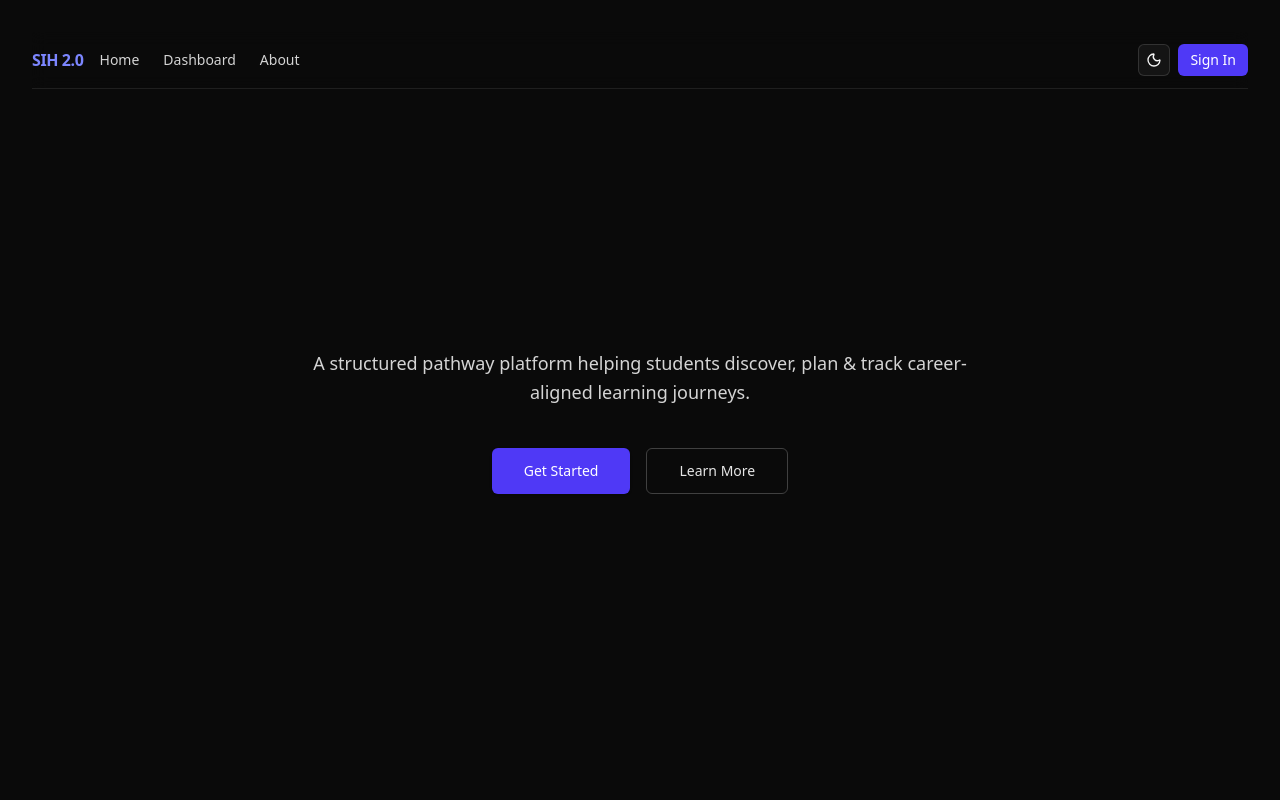
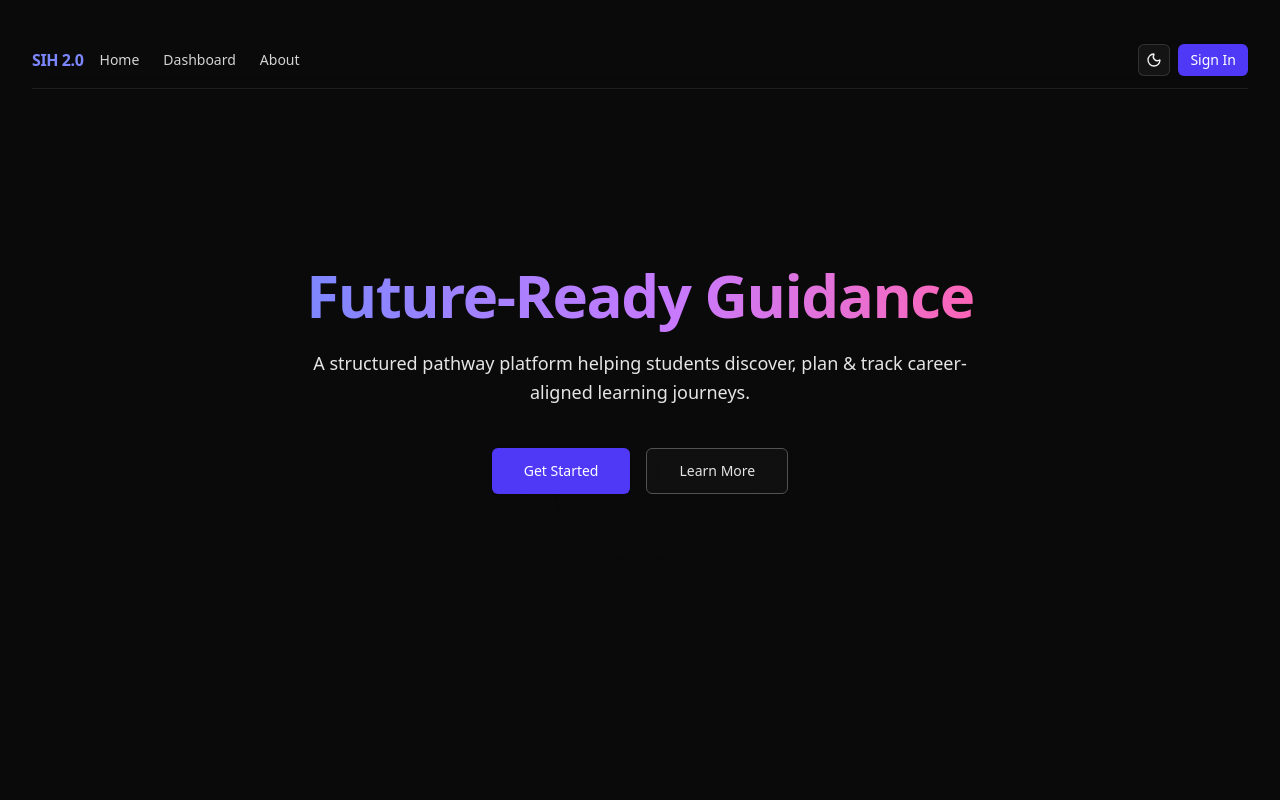
Before and after one commit to khushveer007/SIH-2.0, a React (Vite) app in the folder frontend/: page / in a window 1280 px wide. Shown: the top 800 px of the page. Built offline with nearby package versions, Linux system fonts and the light colour scheme.

Commit message:
feat: update Hero component styles and remove TextAnimate; enhance Ripple effect visibility

```diff
--- a/frontend/src/components/landing/Hero.tsx
+++ b/frontend/src/components/landing/Hero.tsx
@@ -2,7 +2,6 @@ import { motion, useReducedMotion } from 'framer-motion';
 import { fadeInUp, staggerContainer, scaleIn } from './variants';
 import { RetroGrid } from '../ui/retro-grid';
 import { Ripple } from '../ui/ripple';
-import { TextAnimate } from '../ui/text-animate';
 
 export const Hero: React.FC = () => {
   const reduceMotion = useReducedMotion();
@@ -11,8 +10,8 @@ export const Hero: React.FC = () => {
     <section id="hero" className="relative py-24 md:py-32 overflow-hidden">
       {/* Magic UI Retro Grid Background */}
       {!reduceMotion && <RetroGrid className="-z-10" opacity={0.35} cellSize={70} angle={70} darkLineColor="rgba(255,255,255,0.08)" lightLineColor="rgba(0,0,0,0.2)" />}
-      {/* Soft radial overlay */}
-      <div aria-hidden className="pointer-events-none absolute inset-0 -z-10 bg-[radial-gradient(circle_at_center,rgba(99,102,241,0.18),transparent_65%)]" />
+      {/* Soft radial overlay - lighter to show ripple */}
+      <div aria-hidden className="pointer-events-none absolute inset-0 -z-10 bg-[radial-gradient(circle_at_center,rgba(99,102,241,0.08),transparent_70%)]" />
       <motion.div
         variants={staggerContainer(0.18)}
         initial={reduceMotion ? undefined : 'hidden'}
@@ -20,29 +19,31 @@ export const Hero: React.FC = () => {
         className="relative container max-w-5xl mx-auto text-center px-6"
       >
         <motion.div variants={fadeInUp}>
-          <TextAnimate
-            as="h1"
-            animation={reduceMotion ? 'fadeIn' : 'blurInUp'}
-            by="word"
-            className="text-4xl md:text-6xl font-extrabold tracking-tight bg-gradient-to-r from-indigo-300 via-purple-300 to-pink-300 bg-clip-text text-transparent"
-          >
-            Future-Ready Guidance
-          </TextAnimate>
+          <h1 className="text-4xl md:text-6xl font-extrabold tracking-tight text-white mb-4">
+            <span className="bg-gradient-to-r from-indigo-400 via-purple-400 to-pink-400 bg-clip-text text-transparent">
+              Future-Ready Guidance
+            </span>
+          </h1>
         </motion.div>
-        <motion.p variants={fadeInUp} className="mt-6 text-neutral-300 md:text-lg leading-relaxed max-w-2xl mx-auto">
+        <motion.p variants={fadeInUp} className="mt-6 text-lg text-neutral-200 leading-relaxed max-w-2xl mx-auto">
           A structured pathway platform helping students discover, plan & track career-aligned learning journeys.
         </motion.p>
         <motion.div variants={scaleIn} className="mt-10 flex flex-col sm:flex-row gap-4 justify-center relative">
-          {!reduceMotion && <Ripple className="-z-10" mainCircleSize={240} />}
+          {/* Ripple positioned behind everything but visible */}
+          {!reduceMotion && (
+            <div className="absolute inset-0 flex items-center justify-center pointer-events-none">
+              <Ripple className="opacity-80" mainCircleSize={200} mainCircleOpacity={0.35} />
+            </div>
+          )}
           <a
             href="#get-started"
-            className="inline-flex items-center justify-center rounded-md bg-indigo-600 px-8 py-3 text-sm font-medium text-white shadow hover:bg-indigo-500 focus-visible:outline-none focus-visible:ring-2 focus-visible:ring-indigo-400 transition-colors"
+            className="relative z-10 inline-flex items-center justify-center rounded-md bg-indigo-600 px-8 py-3 text-sm font-medium text-white shadow hover:bg-indigo-500 focus-visible:outline-none focus-visible:ring-2 focus-visible:ring-indigo-400 transition-colors"
           >
             Get Started
           </a>
           <a
             href="#how-it-works"
-            className="inline-flex items-center justify-center rounded-md border border-neutral-700 px-8 py-3 text-sm font-medium text-neutral-200 hover:bg-neutral-800 focus-visible:outline-none focus-visible:ring-2 focus-visible:ring-indigo-400 transition-colors backdrop-blur-sm/30"
+            className="relative z-10 inline-flex items-center justify-center rounded-md border border-neutral-600 bg-neutral-900/50 px-8 py-3 text-sm font-medium text-neutral-200 hover:bg-neutral-800/70 focus-visible:outline-none focus-visible:ring-2 focus-visible:ring-indigo-400 transition-colors backdrop-blur-sm"
           >
             Learn More
           </a>
--- a/frontend/src/components/ui/ripple.tsx
+++ b/frontend/src/components/ui/ripple.tsx
@@ -18,7 +18,7 @@ export const Ripple = React.memo(function Ripple({
   return (
     <div
       className={cn(
-        "pointer-events-none absolute inset-0 select-none [mask-image:linear-gradient(to_bottom,white,transparent)]",
+        "pointer-events-none absolute inset-0 select-none",
         className
       )}
       {...props}
@@ -30,15 +30,13 @@ export const Ripple = React.memo(function Ripple({
         return (
           <div
             key={i}
-            className="absolute animate-ripple rounded-full border bg-foreground/25 shadow-xl"
+            className="absolute animate-ripple rounded-full border border-indigo-400/50 bg-indigo-400/15 shadow-xl"
             style={
               {
                 width: `${size}px`,
                 height: `${size}px`,
                 opacity,
                 animationDelay,
-                borderWidth: "1px",
-                borderColor: `var(--foreground)` as any,
                 top: "50%",
                 left: "50%",
                 transform: "translate(-50%, -50%) scale(1)"
--- a/frontend/src/components/ui/text-animate.tsx
+++ b/frontend/src/components/ui/text-animate.tsx
@@ -2,7 +2,8 @@
 // Adapted from Magic UI TextAnimate component
 import { cn } from "../utils/cn";
 import { AnimatePresence, motion, type MotionProps, type Variants } from "framer-motion";
-import { ElementType, memo } from "react";
+import { memo } from "react";
+import type { ElementType } from "react";
 
 type AnimationType = "text" | "word" | "character" | "line";
 type AnimationVariant =
--- /dev/null
+++ b/frontend/stagewise.json
@@ -0,0 +1,6 @@
+{
+  "port": 3100,
+  "appPort": 5173,
+  "autoPlugins": true,
+  "plugins": []
+}
```
